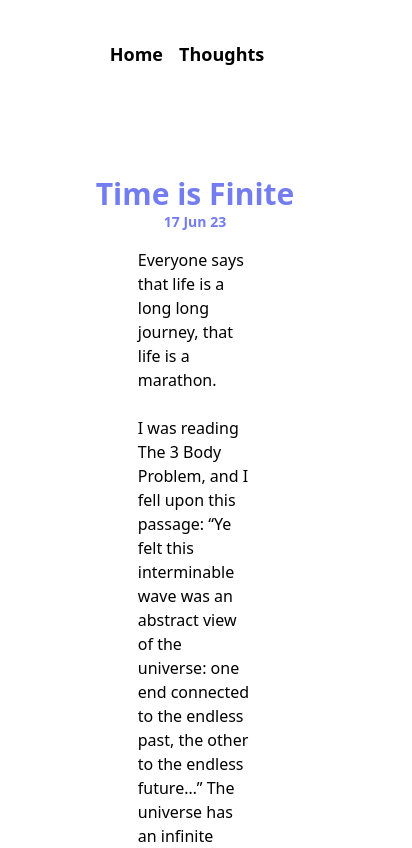
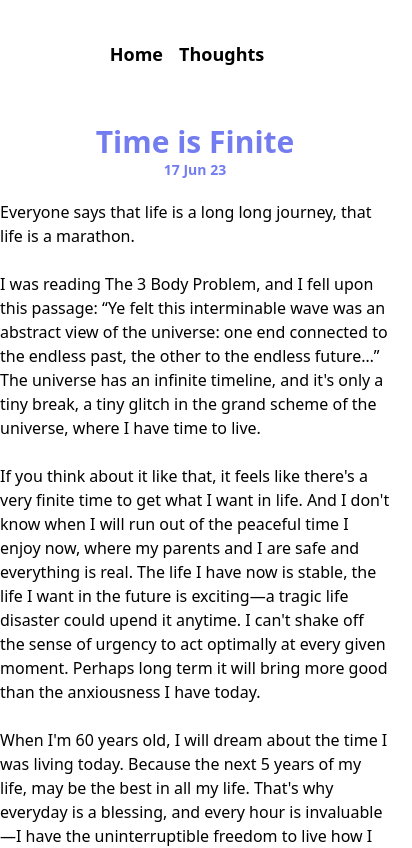
Before and after one commit to srachaz/Srachaswebsite, a Next.js app: page /thoughts in a window 390 px wide. Shown: the top 848 px of the page, 412 px wide, since content can reach past the window. Built offline with nearby package versions, Linux system fonts and the light colour scheme.

Commit message:
adjusting margins for phone vs laptop

```diff
--- a/pages/thoughts.js
+++ b/pages/thoughts.js
@@ -4,13 +4,13 @@ export default function Home() {
     return(
         <>
         <Navbar />
-        <div className="flex items-center justify-between flex-col p-5">
-            <div className="flex flex-col justify-center mt-12">
+        <div className="flex items-center justify-between flex-col">
+            <div className="flex flex-col justify-center mt-4">
 
                 <h1 className="text-3xl text-[#737df0] font-bold text-center">Time is Finite</h1>
                 <div className="text-sm text-[#737df0] font-semibold text-center">17 Jun 23</div>
 
-               <div className=" pt-4 pr-40 pl-40">
+               <div className=" pt-5 md:pr-40 md:pl-40 sm:pr-20 sm:pl-20">
                Everyone says that life is a long long journey, that life is a marathon. <br/> <br/>
 
 I was reading The 3 Body Problem, and I fell upon this passage:
```
